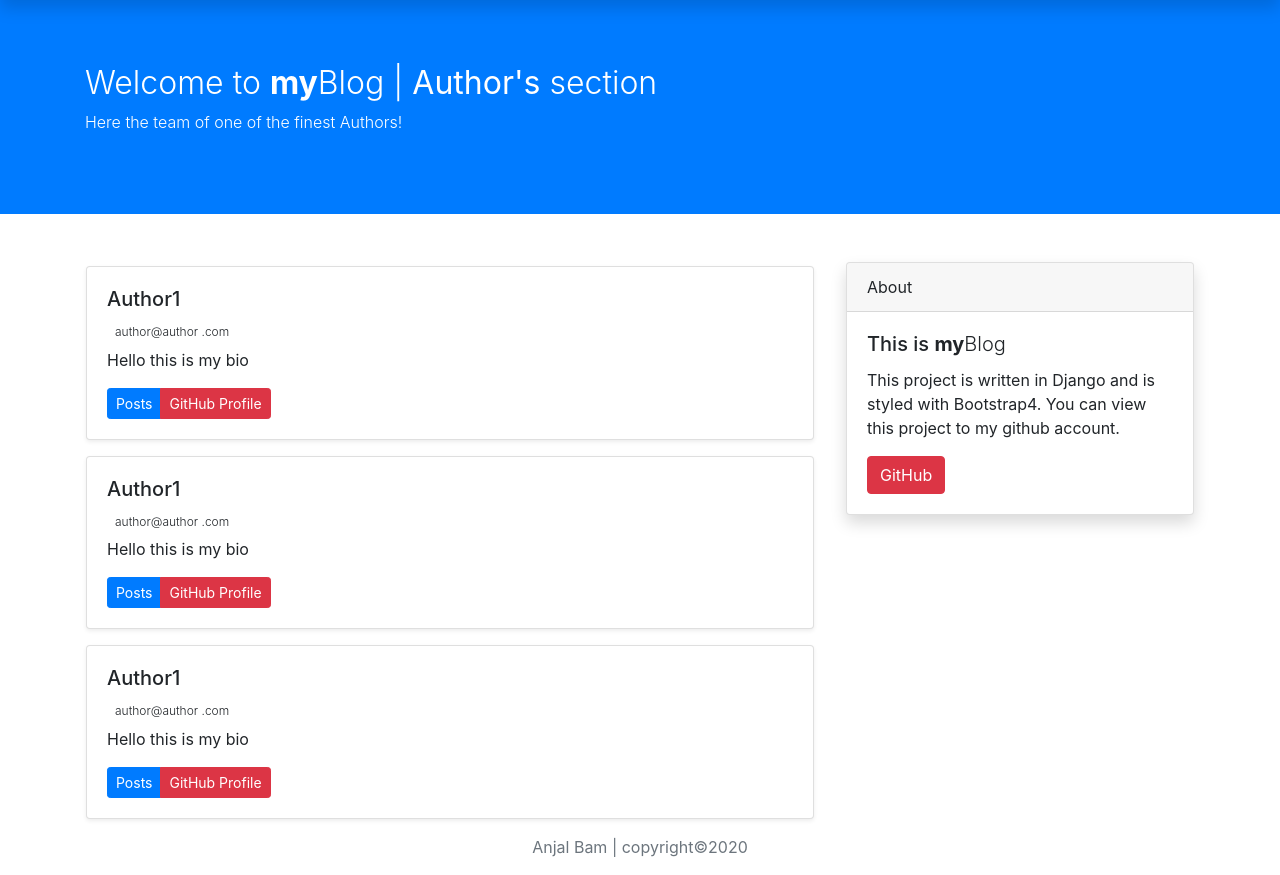
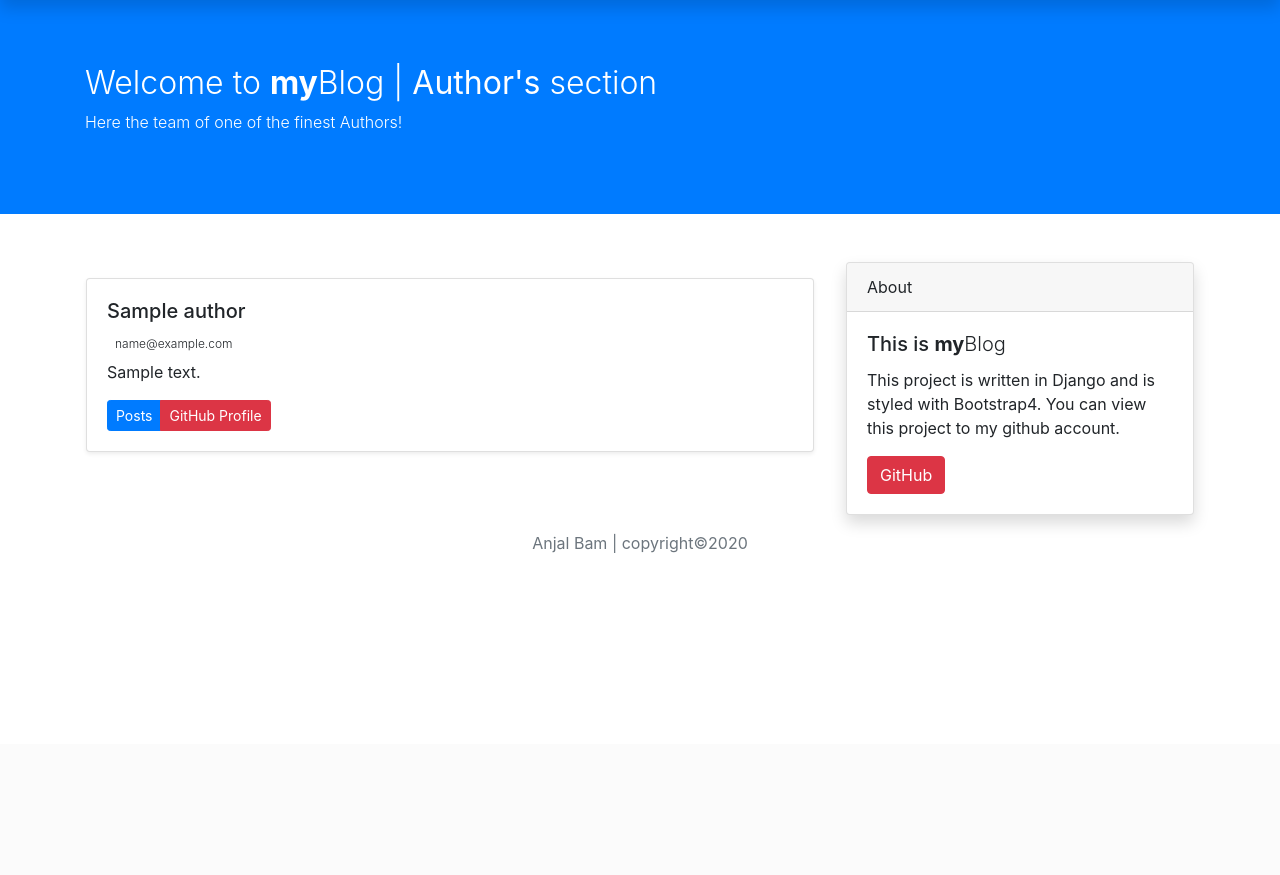
Before and after one commit to AnjalBam/myblog_django_iw_assignment, a Django app: page /authors/ in a window 1280 px wide. Shown: the part 56-931 px from the top of the page. After the commit the page ends 609 px from the top, so only its background shows below. Run offline with Django 3.2, Linux system fonts and the light colour scheme; tables that the repository leaves empty hold one stand-in row (values such as "Sample post"); some libraries are stand-ins or nearby versions.

Commit message:
authors are now dynamically rendered from the database

```diff
--- a/blog/templates/blog/author-list.html
+++ b/blog/templates/blog/author-list.html
@@ -16,13 +16,14 @@
       <div class="authors-wrapper row">
         <div class="author-container  col-md-8 col-sm-12 p-3">
 
-          <div class="card shadow-sm mt-1">
+          {% for author in authors %}
+            <div class="card shadow-sm mt-3">
               <div class="card-body">
-              <h5 class="card-title font-weight-regular">Author1</h5>
+                <h5 class="card-title font-weight-regular">
+                  {{ author.name }}</h5>
                 <h6 class="card-subtitle font-weight-light p-2
-              author-email">author@author
-                .com</h6>
-              <p class="card-text">Hello this is my bio</p>
+                author-email">{{ author.email }}</h6>
+                <p class="card-text">{{ author.bio }}</p>
                 <div class="btn-group" role="group">
                   <a href="#" class="btn btn-primary btn-sm">Posts</a>
                   <a href="#" class="btn btn-danger btn-sm" target="_blank"
@@ -31,38 +32,7 @@
                 </div>
               </div>
             </div>
-
-          <div class="card shadow-sm mt-3">
-            <div class="card-body">
-              <h5 class="card-title font-weight-regular">Author1</h5>
-              <h6 class="card-subtitle font-weight-light p-2
-              author-email">author@author
-                .com</h6>
-              <p class="card-text">Hello this is my bio</p>
-              <div class="btn-group" role="group">
-                <a href="#" class="btn btn-primary btn-sm">Posts</a>
-                <a href="#" class="btn btn-danger btn-sm" target="_blank"
-                   title="In a New Tab"
-                >GitHub Profile</a>
-              </div>
-            </div>
-          </div>
-
-          <div class="card shadow-sm mt-3">
-            <div class="card-body">
-              <h5 class="card-title font-weight-regular">Author1</h5>
-              <h6 class="card-subtitle font-weight-light p-2
-              author-email">author@author
-                .com</h6>
-              <p class="card-text">Hello this is my bio</p>
-              <div class="btn-group" role="group">
-                <a href="#" class="btn btn-primary btn-sm">Posts</a>
-                <a href="#" class="btn btn-danger btn-sm" target="_blank"
-                   title="In a New Tab"
-                >GitHub Profile</a>
-              </div>
-            </div>
-          </div>
+          {% endfor %}
 
         </div>
 
--- a/blog/templates/blog/utils/navbar.html
+++ b/blog/templates/blog/utils/navbar.html
@@ -14,12 +14,12 @@
       <ul class="navbar-nav ml-auto ">
         <li class="nav-item text-black">
             <a class="nav-link text-black font-weight-regular"
-               href="#">Home</a>
+               href="{% url 'blog:home' %}">Home</a>
         </li>
 
         <li class="nav-item text-black">
             <a class="nav-link text-black font-weight-regular"
-               href="#">Authors</a>
+               href="{% url 'blog:authors_list' %}">Authors</a>
         </li>
 
         <li class="nav-item text-black">
--- a/blog/views.py
+++ b/blog/views.py
@@ -7,11 +7,13 @@ from .models import Author, BlogPost
 
 def home_view(request):
     posts = get_list_or_404(BlogPost)
-    print(posts)
+    # print(posts)
     context = {'posts': posts}
     return render(request, 'blog/index.html', context=context)
 
 
 def author_list_view(request):
-    context = {}
+    authors = get_list_or_404(Author)
+    # print(authors)
+    context = { 'authors': authors }
     return render(request, 'blog/author-list.html', context=context)
```
Lines whose indentation alone changed are shown as unchanged.
